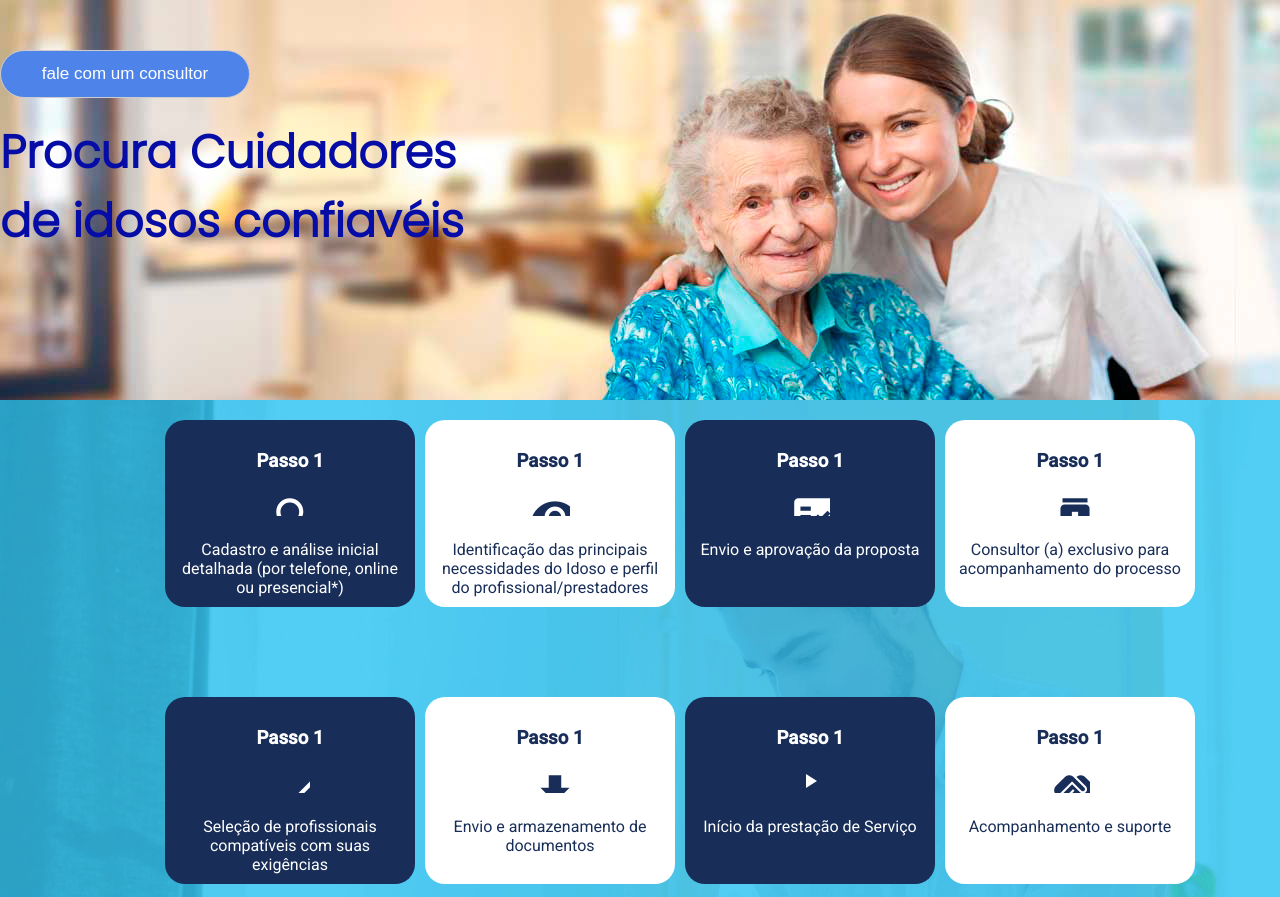
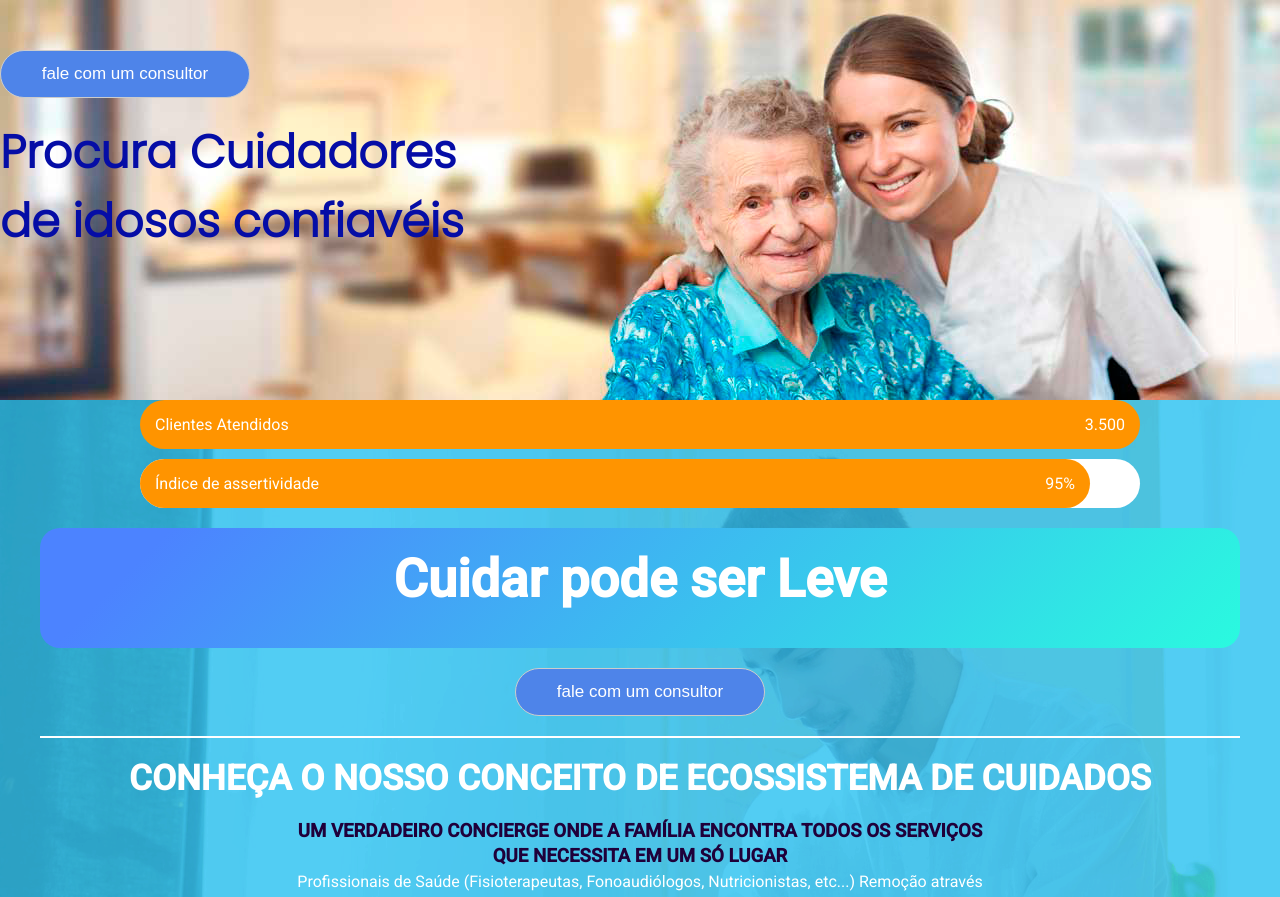
Before and after one commit to Laishyde/cuidadoresDeIdosos, an Angular app: page / in a window 1280 px wide. Shown: the top 897 px of the page. Built offline with nearby package versions, Linux system fonts and the light colour scheme.

Commit message:
completando componente cards

```diff
--- a/src/app/modulo/landing-page/components/cards/cards.component.html
+++ b/src/app/modulo/landing-page/components/cards/cards.component.html
@@ -1,5 +1,41 @@
 <div class="card-wall">
+    <div class=" nav">
+        <div class="speed-2">
+            <p>Clientes Atendidos</p>
+            <p>3.500</p>
 
+        </div>
+        <div class="speed zh-mb-20">
+        <div class="number ">
+            <p>Índice de assertividade</p>
+            <p>95%</p>
+        </div>
+        </div>
+    </div>
+    <div class="bar zh-pt-20">
+        <h2>Cuidar pode ser Leve</h2>
+    </div>
+
+    <div class="btn">
+        <button>fale com um consultor</button>
+    </div>
+    <h2 class=" bord color-white ">CONHEÇA O NOSSO CONCEITO DE ECOSSISTEMA DE CUIDADOS</h2>
+    <div class="larger-text">
+        <h3 id="text-h3" class="text  color-SecondaryDark  zh-fw-heavy-100">UM VERDADEIRO CONCIERGE ONDE A FAMÍLIA
+            ENCONTRA TODOS OS SERVIÇOS QUE NECESSITA EM UM SÓ LUGAR</h3>
+        <p class="zh-mb-20">Profissionais de Saúde (Fisioterapeutas, Fonoaudiólogos, Nutricionistas, etc...)
+            Remoção através de Ambulâncias
+            Instituições de Longa Permanência
+            Aluguel de Equipamentos (Camas, cadeiras de rodas, andador, etc...)
+            Gerenciamento de Crônicos
+            Vídeo Monitoramento
+            Entre outros</p>
+    </div>
+    <div class="small-text">
+        <h2 class="color-white">COMO FUNCIONA?</h2>
+        <h2 class=" color-SecondaryDark ">CONFIRA O PASSO A PASSO:</h2>
+
+    </div>
     <div class="larger">
         <div class="card blue">
             <h3>Passo 1</h3>
--- a/src/app/modulo/landing-page/components/cards/cards.component.scss
+++ b/src/app/modulo/landing-page/components/cards/cards.component.scss
@@ -1,6 +1,82 @@
 .card-wall {
     width: 100%;
     background-image: url(../../../../../assets/imagens/pexels-kampus-production-7551675.png);
+    text-align: center;
+    .nav{
+        width: 100%;
+        display: flex;
+        align-items: center;
+        flex-direction: column;
+
+    }
+
+
+    .number{
+        width: 950px;
+        padding: 15px;
+        border-radius: 30px;
+        background-color:#FF9400;
+        display: flex;
+        justify-content: space-between;
+        color: #fff;
+
+    }
+    .speed-2{
+        width: 1000px;
+        background-color: #FF9400;
+        padding: 15px;
+        border-radius: 30px;
+        display: flex;
+        justify-content: space-between;
+        color: #fff;
+    }
+
+    .speed{
+        background-color: #fff;
+        width: 1000px;
+        border-radius: 30px;
+        margin-top: 10px;
+    }
+    .bar{
+        font-size: 35px;
+         width: 1200px;
+        margin: 0 auto;
+        height: 120px;
+       background-image: linear-gradient(135deg, #4C83FF 10%, #2AFADF 100%);
+        color: #fff;
+        border-radius: 20px;
+         padding: 20px;
+
+    }
+    .bord{
+        border-top: 2px solid #fff;
+       padding-top: 20px;
+       font-size: 35px;
+        width: 1200px;
+         margin: 0 auto;
+
+    }
+    .larger-text{
+        text-align: center;
+        width: 700px;
+        margin: 0 auto;
+        line-height: 25px;
+        color: #fff;
+
+    }
+    .text h3{
+        font-size: 20px;
+
+    }
+
+    .small-text{
+        width: 1200px;
+        margin: 0 auto;
+        text-align: center;
+        line-height: 35px;
+       border-top: 2px solid #fff;
+
+    }
 
 
     .larger {
@@ -33,12 +109,15 @@
         text-align: center;
         color: #182E59;
     }
+    .card p{
+        padding-top: 20px;
+    }
    h3{
-    padding: 20px;
+   padding-top: 20px;
    }
   .icon{
     font-size: 50px;
-    padding-right: 40px;
+    padding-right: 50px;
 
  }
 }
--- a/src/app/utils/styles/color.scss
+++ b/src/app/utils/styles/color.scss
@@ -29,7 +29,7 @@ $Neutral: #09001b;
 @mixin color-PrimaryDark { color: $PrimaryDark!important; }
 @mixin color-purple { color: $PrimaryPurple!important; }
 @mixin SecondaryLight { color: $SecondaryLight!important; }
-
+@mixin  color-SecondaryDark {color: $SecondaryDark !important;}
 
 // -> colors classes
 
@@ -38,3 +38,4 @@ $Neutral: #09001b;
 .color-primary{ @include color-primary;}
 .color-Segundary {@include color-Segundary;}
 .color-PrimaryDark { @include color-PrimaryDark; }
+.color-SecondaryDark{ @include color-SecondaryDark()}
```
Lines whose indentation alone changed are shown as unchanged.
